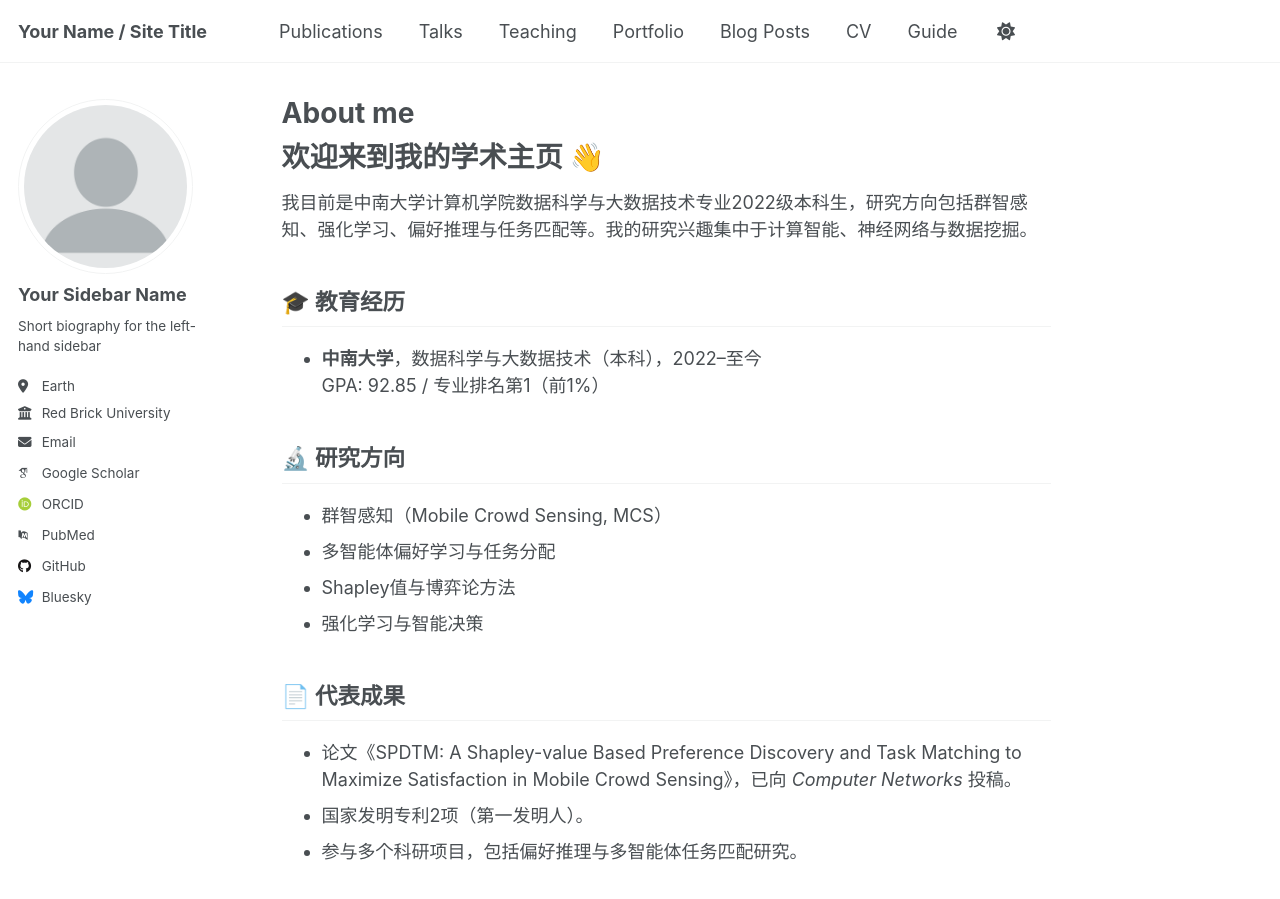
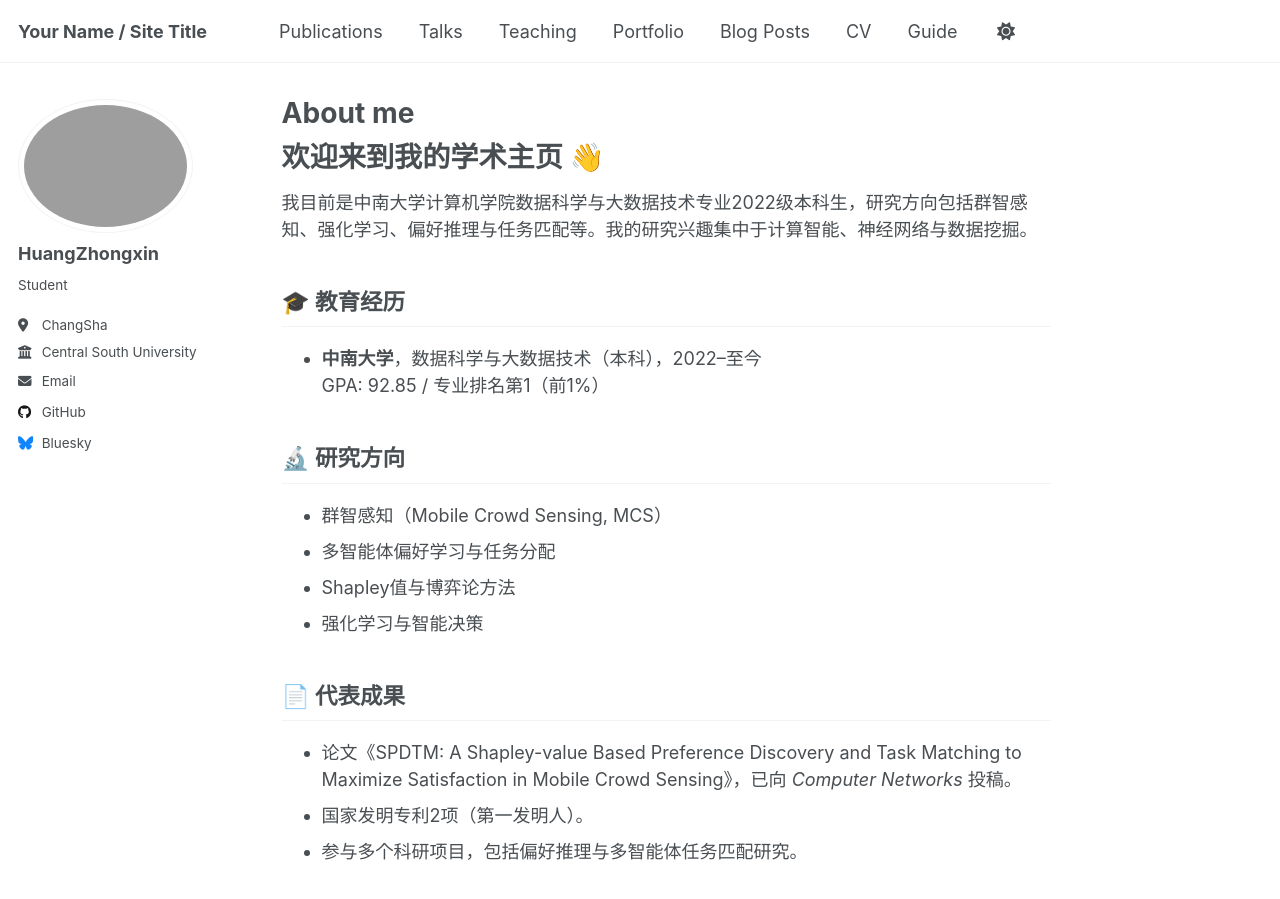
Before and after one commit to hzx0617/hzx0617.github.io, a Jekyll site: the page built from _pages/about.md, in a window 1280 px wide and 900 px high. Built offline with Jekyll 4.4.1, drawn with Linux system fonts in a browser that asks for light colours; some web fonts are replaced; a script that is not in the unit is left out.

Commit message:
Modify personal details in _config.yml
Updated personal information and links in the config file.

```diff
--- a/_config.yml
+++ b/_config.yml
@@ -13,7 +13,7 @@
 title_separator          : "-"
 name                     : &name "Your Name"
 description              : &description "Your Name's academic portfolio"   # Update this with a general description of your site, this is the default if not overridden by a page
-url                      : https://academicpages.github.io # The base hostname & protocol for your site e.g. "https://[your GitHub username].github.io",
+url                      : https://hzx0617.github.io # The base hostname & protocol for your site e.g. "https://[your GitHub username].github.io",
                                                            # or if you already have some other page hosted on Github then use "https://[your GitHub username].github.io/[Your Repo Name]"
 baseurl                  : "" # the subpath of your site, e.g. "/blog"
 repository               : "academicpages/academicpages.github.io"
@@ -23,24 +23,24 @@
 #               Additional customization can be done by editing /_includes/author-profile.html
 author:
   # Biographic information
-  avatar           : "profile.png"
-  name             : "Your Sidebar Name"
+  avatar           : "photo.jpg"
+  name             : "HuangZhongxin"
   pronouns         : # example: "she/her"
-  bio              : "Short biography for the left-hand sidebar"
-  location         : "Earth"
-  employer         : "Red Brick University"
+  bio              : "Student"
+  location         : "ChangSha"
+  employer         : "Central South University"
   uri              : # URL
-  email            : "none@example.org"
+  email            : "zhongxinhuang@csu.edu.cn"
 
   # Academic websites
   academia         : # URL
   arxiv            : # URL - Update with the correct link to your profile
-  googlescholar    : "https://scholar.google.com/citations?user=PS_CX0AAAAAJ"
+  googlescholar    : #"https://scholar.google.com/citations?user=PS_CX0AAAAAJ"
   inspire-hep      : # URL
   impactstory      : # URL
-  orcid            : "https://orcid.org/yourorcidurl"
+  orcid            : #"https://orcid.org/yourorcidurl"
   semantic         : # URL
-  pubmed           : "https://www.ncbi.nlm.nih.gov/pubmed/?term=john+snow"
+  pubmed           : #"https://www.ncbi.nlm.nih.gov/pubmed/?term=john+snow"
   researchgate     : # URL
   scopus           : # URL
 
```
